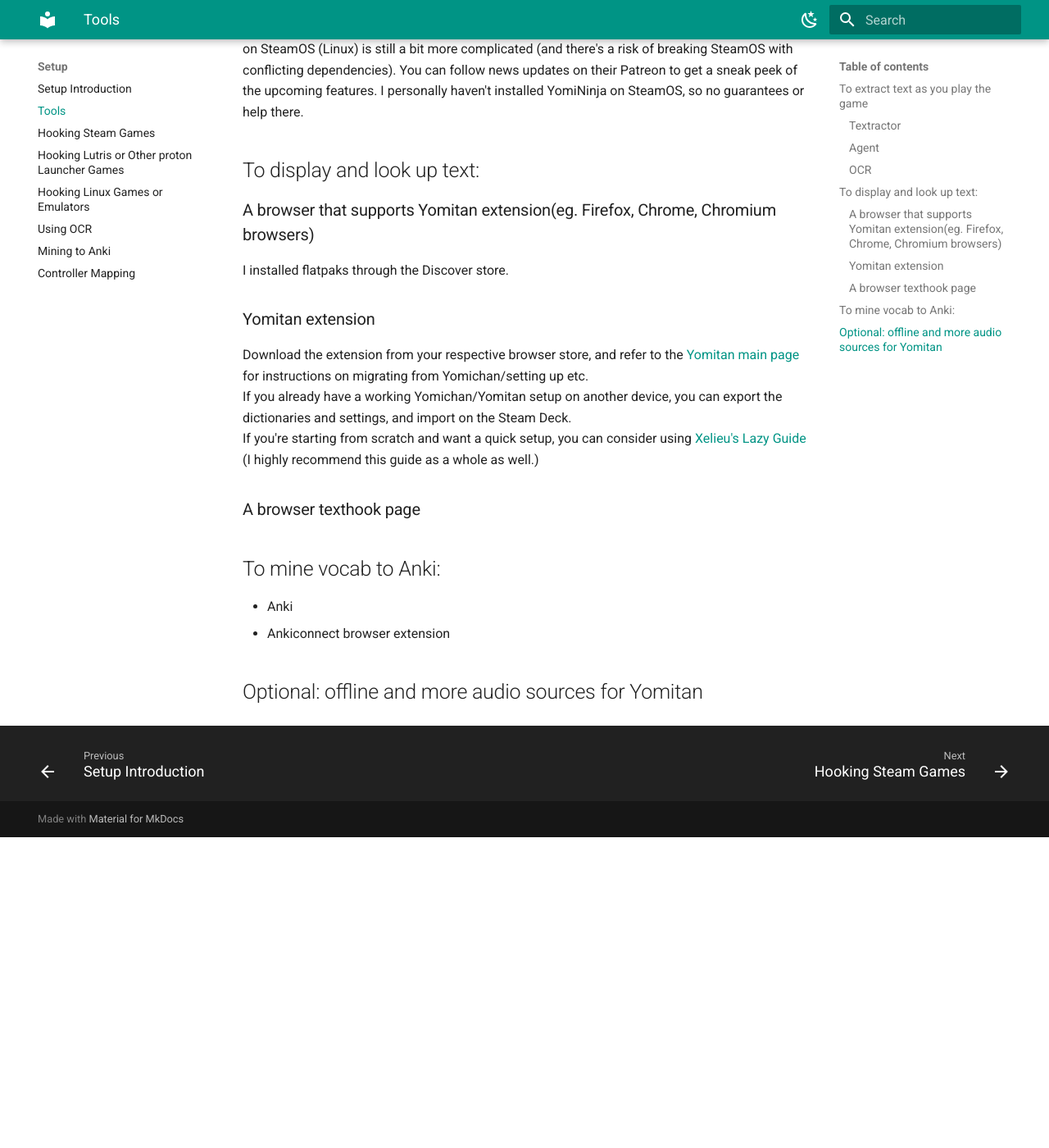
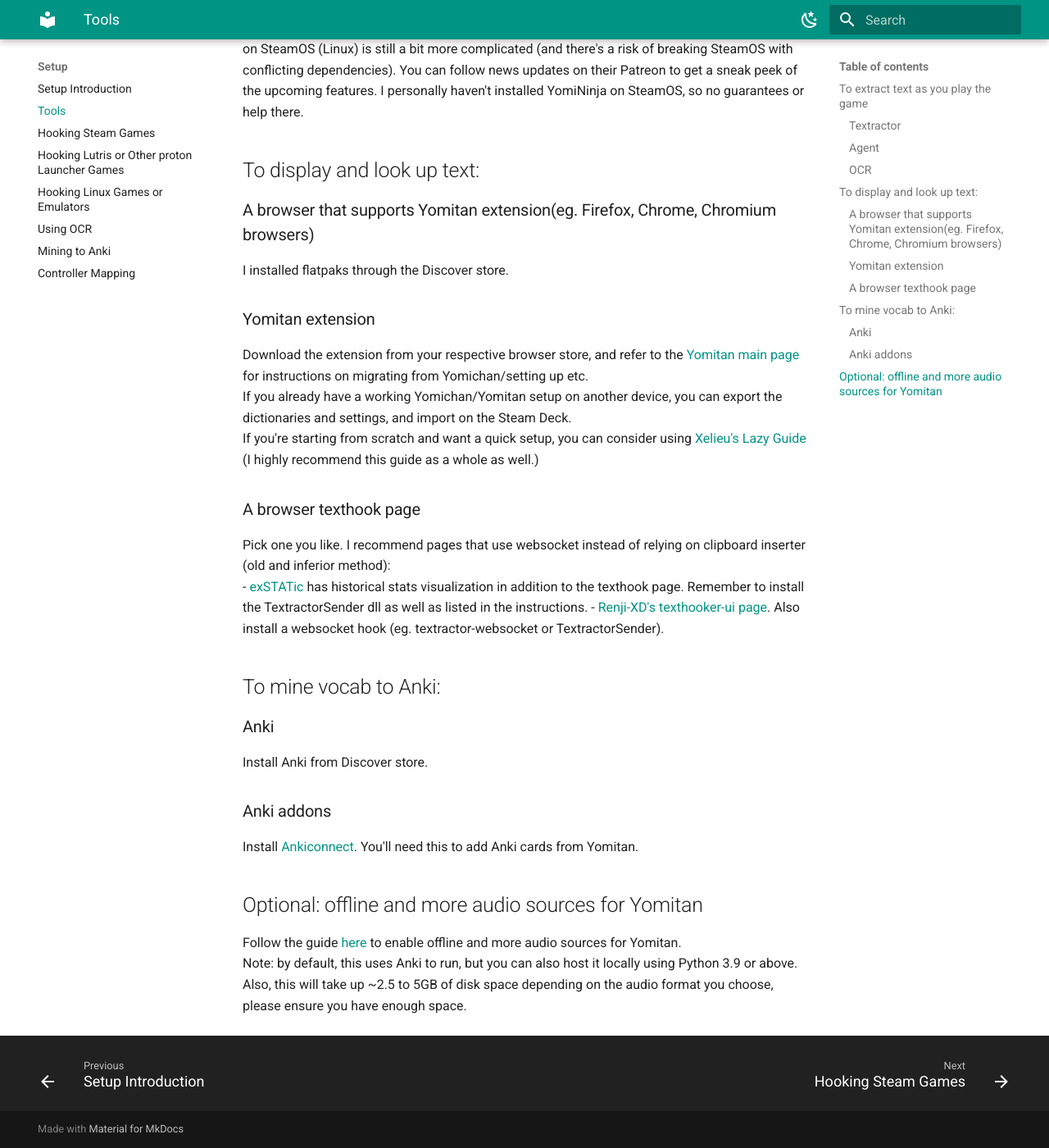
Before and after one commit to aka-baka/deck-mining, an MkDocs documentation site: the page built from docs/deck-mining/setupBasics.md, in a window 1280 px wide and 1400 px high, scrolled down 747 px. Shown: the whole window at 82% size. Built offline with MkDocs 1.6.1 and Material for MkDocs 9.7.7, drawn with Linux system fonts in a browser that asks for light colours; before the commit the page ends 1768 px from its top, so only the background shows below that.

Commit message:
Update setupBasics.md
Update tools page - complete for now.

```diff
--- a/docs/deck-mining/setupBasics.md
+++ b/docs/deck-mining/setupBasics.md
@@ -27,10 +27,17 @@
 If you're starting from scratch and want a quick setup, you can consider using [Xelieu's Lazy Guide](https://xelieu.github.io/jp-lazy-guide/setupYomitanOnPC/) (I highly recommend this guide as a whole as well.)
 
 ### A browser texthook page
-
+Pick one you like. I recommend pages that use websocket instead of relying on clipboard inserter (old and inferior method):
+- [exSTATic](https://github.com/KamWithK/exSTATic) has historical stats visualization in addition to the texthook page. Remember to install the TextractorSender dll as well as listed in the instructions.
+- [Renji-XD's texthooker-ui page](https://github.com/Renji-XD/texthooker-ui). Also install a websocket hook (eg. textractor-websocket or TextractorSender).
 
 ## To mine vocab to Anki:
-- Anki
-- Ankiconnect browser extension
+### Anki
+Install Anki from Discover store.
+
+### Anki addons
+Install [Ankiconnect](https://ankiweb.net/shared/info/2055492159). You'll need this to add Anki cards from Yomitan.
 
 ## Optional: offline and more audio sources for Yomitan
+Follow the guide [here](https://github.com/themoeway/local-audio-yomichan) to enable offline and more audio sources for Yomitan.
+Note: by default, this uses Anki to run, but you can also host it locally using Python 3.9 or above. Also, this will take up ~2.5 to 5GB of disk space depending on the audio format you choose, please ensure you have enough space.
```
